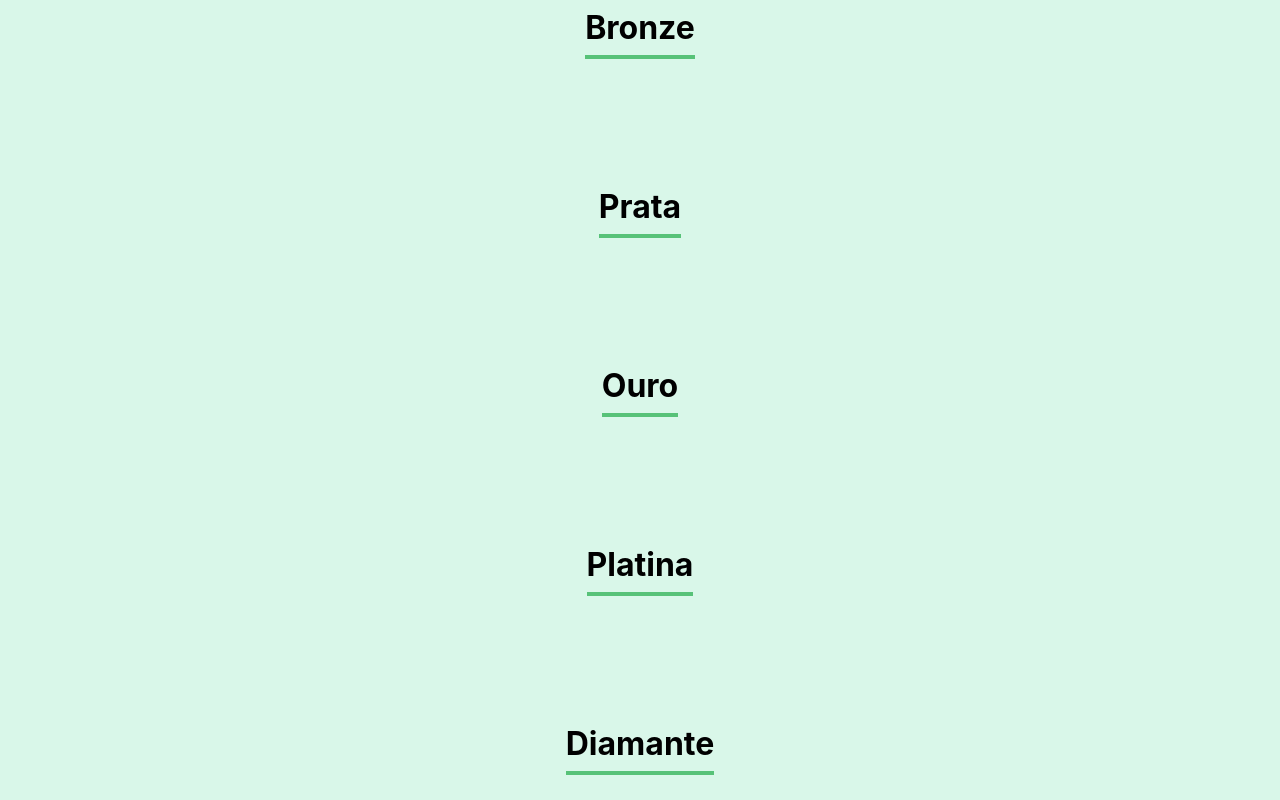
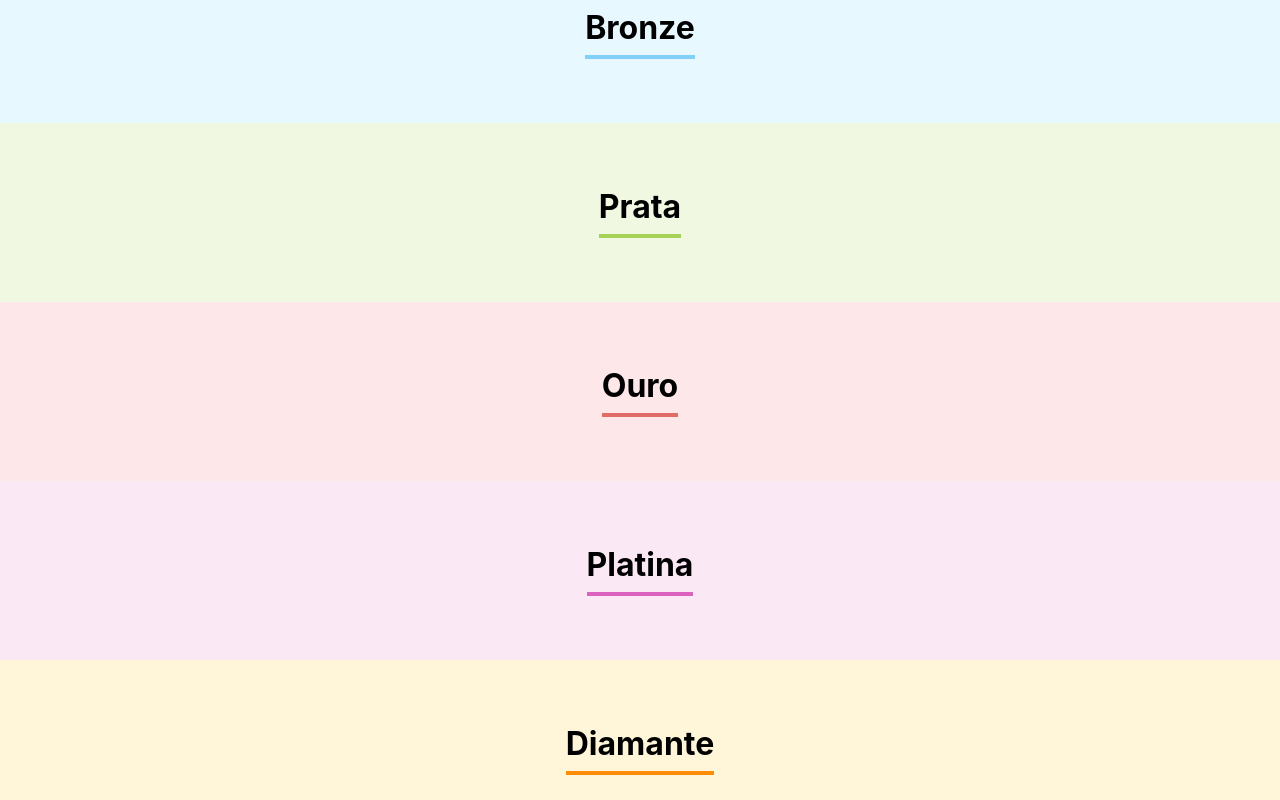
Before and after one commit to ramonvc/organi, a React (Create React App) app: page / in a window 1280 px wide. Shown: the part 1700-2500 px from the top of the page. Built offline with nearby package versions, Linux system fonts and the light colour scheme.

Commit message:
Added dynamic style in Rank

```diff
--- a/src/App.js
+++ b/src/App.js
@@ -4,6 +4,54 @@ import Form from "./components/Form";
 import Rank from "./components/Rank";
 
 function App() {
+	const ranks = [
+		{
+			name: "Ferro",
+			primaryColor: "#57C278",
+			secundaryColor: "#D9F7E9",
+		},
+		{
+			name: "Bronze",
+			primaryColor: "#82CFFA",
+			secundaryColor: "#E8F8FF",
+		},
+		{
+			name: "Prata",
+			primaryColor: "#A6D157",
+			secundaryColor: "#F0F8E2",
+		},
+		{
+			name: "Ouro",
+			primaryColor: "#E06B69",
+			secundaryColor: "#FDE7E8",
+		},
+		{
+			name: "Platina",
+			primaryColor: "#DB63BF",
+			secundaryColor: "#FAE9F5",
+		},
+		{
+			name: "Diamante",
+			primaryColor: "#FF8A05",
+			secundaryColor: "#FFF5D9",
+		},
+		{
+			name: "Mestre",
+			primaryColor: "#FF8A29",
+			secundaryColor: "#FFEEDF",
+		},
+		{
+			name: "Grão-mestre",
+			primaryColor: "#DB6EBF",
+			secundaryColor: "#FAE9F5",
+		},
+		{
+			name: "Desafiante",
+			primaryColor: "#82CFFA",
+			secundaryColor: "#E8F8FF",
+		},
+	];
+
 	const [collaborators, setCollaborators] = useState([]);
 	const onNewCollaboratorAdded = (collaborator) => {
 		setCollaborators([...collaborators, collaborator]);
@@ -17,15 +65,14 @@ function App() {
 			<main>
 				<article>
 					<Form onCollaboratorRegistered={(collaborator) => onNewCollaboratorAdded(collaborator)} />
-					<Rank name="Ferro"/>
-					<Rank name="Bronze"/>
-					<Rank name="Prata"/>
-					<Rank name="Ouro"/>
-					<Rank name="Platina"/>
-					<Rank name="Diamante"/>
-					<Rank name="Mestre"/>
-					<Rank name="Grão-mestre"/>
-					<Rank name="Desafiante"/>
+					{ranks.map((rank) => (
+						<Rank
+							key={rank.name}
+							name={rank.name}
+							primaryColor={rank.primaryColor}
+							secundaryColor={rank.secundaryColor}
+						/>
+					))}
 				</article>
 			</main>
 		</div>
--- a/src/components/Rank/Rank.css
+++ b/src/components/Rank/Rank.css
@@ -1,12 +1,11 @@
 .rank {
     text-align: center;
     padding: 32px;
-    background-color: #D9F7E9;
 }
 
 .rank h3 {
     display: inline-block;
     font-size: 2rem;
-    border-bottom: 4px solid #57C278;
+    border-bottom: 4px solid;
     padding-bottom: 8px;
 }
--- a/src/components/Rank/index.js
+++ b/src/components/Rank/index.js
@@ -2,8 +2,8 @@ import "./Rank.css";
 
 const Rank = (props) => {
 	return (
-		<section className="rank">
-			<h3>{props.name}</h3>
+		<section className="rank" style={{ backgroundColor: props.secundaryColor }}>
+			<h3 style={{ borderColor: props.primaryColor }}>{props.name}</h3>
 		</section>
 	);
 };
```
